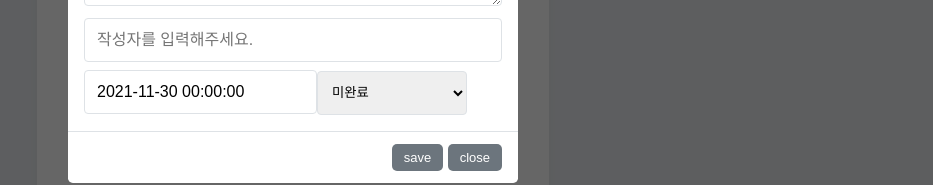
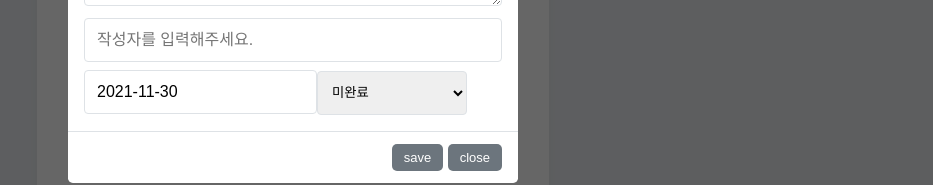
Before and after one commit to mochabbang/todos, a React (Create React App) app in the folder todos_frontend/: page / in a window 1280 px wide. Both pictures are taken after a click on the button 640 px from the left and 864 px from the top of the page. Shown: the part 479-664 px from the top of the page, without its empty margins (347-1280 px from the left). Built offline with nearby package versions, Linux system fonts and the light colour scheme; no server answers.

Commit message:
아호..날짜 ㅜㅜ-21.12.12

```diff
--- a/todos_frontend/src/components/TodoItem.js
+++ b/todos_frontend/src/components/TodoItem.js
@@ -117,12 +117,21 @@ function TodoItem({ todo }) {
     };
 
     const handleChange = e => {
-        const {name, value} = e.target;
+        if (!e.target) {
+            setChangeTodo({
+                ...todo,
+                due_date: new Date(e)
+            });
+        }
+        else
+        {
+            const {name, value} = e.target;
 
-        setChangeTodo({
-            ...todo,
-            [name]: value
-        });
+            setChangeTodo({
+                ...todo,
+                [name]: value
+            });
+        }
     }
 
     return (
--- a/todos_frontend/src/components/TodoList.js
+++ b/todos_frontend/src/components/TodoList.js
@@ -1,8 +1,8 @@
 import React, { useEffect } from 'react';
-import axios from 'axios';
 import styled from 'styled-components';
 import { useTodoDispatch, useTodoState } from '../TodoContext';
 import TodoItem from './TodoItem';
+import TodoServices from '../services/TodoServices';
 
 const TodoListBlock = styled.div`
     flex: 1;
@@ -10,28 +10,19 @@ const TodoListBlock = styled.div`
     overflow-y: auto;
 `;
 
-// 조회 함수
-const getTodos = async(dispatch) => {
-    dispatch({type: 'LOADING'});
-    try {
-        const response = await axios.get('http://127.0.0.1:8080/api/todo/');
-
-        dispatch({type:'SUCCESS', todos: response.data});
-    } catch(e) {
-        dispatch({type: 'ERROR', error: e});
-    }
-}
-
 function TodoList() {
     const { todos } = useTodoState();
     const dispatch = useTodoDispatch();
+    const todoService = TodoServices(dispatch);
 
     useEffect(() => {
-        getTodos(dispatch);
+        todoService.getData(dispatch);
+
     }, [dispatch]);
 
     if (!todos) return null
 
+    console.log(todos);
     return (
         <TodoListBlock>
             {
--- a/todos_frontend/src/components/modal/ModalTodo.js
+++ b/todos_frontend/src/components/modal/ModalTodo.js
@@ -49,14 +49,10 @@ const ModalDatePicker = styled(DatePicker)`
     margin-top: 0.5rem;
 `
 
-function convertDateTime(date) {
-    return new Date(new Date(date).toDateString().slice(0, 19).replace('T', ' '));
-}
-
 function ModalTodo(props) {
     const {todo, handleChange, gubun} = props;
     const {completed, title, description, author, due_date} = todo;
-    const changeDueDate = convertDateTime(due_date);
+    //const [dueDate, setDueDate] = useState(new Date(due_date)
 
     return (
         <>
@@ -84,14 +80,14 @@ function ModalTodo(props) {
             </ModalInput>
             <ModalDatePicker
             name="due_date"
-            value={changeDueDate}
-            selected={changeDueDate}
+            value={new Date(due_date)}
+            selected={new Date(due_date)}
             onChange={handleChange}
-            dateFormat={"yyyy-MM-dd HH:mm:ss"}
-            showTimeSelect
-            timeFormat="HH:mm"
-            timeIntervals={15}
-            timeCaption="time"
+            dateFormat={"yyyy-MM-dd"}
+            // showTimeSelect
+            // timeFormat="HH:mm"
+            // timeIntervals={15}
+            // timeCaption="time"
             ></ModalDatePicker>
             <ModalSelect
             onChange={handleChange}
```
Also changed, not shown: todos_frontend/src/services/TodoServices.js (line endings or trailing spaces), 1 other file (tests, documents, lock files or other folders).
